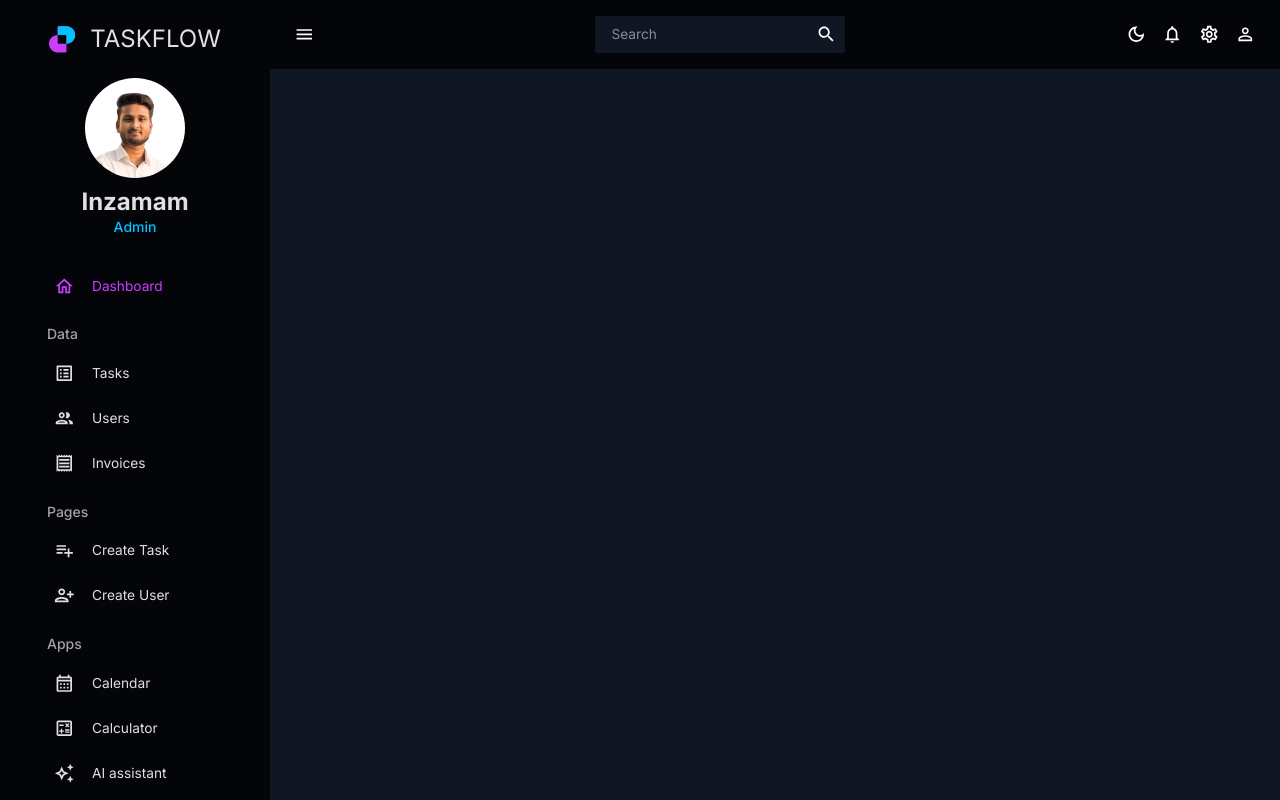
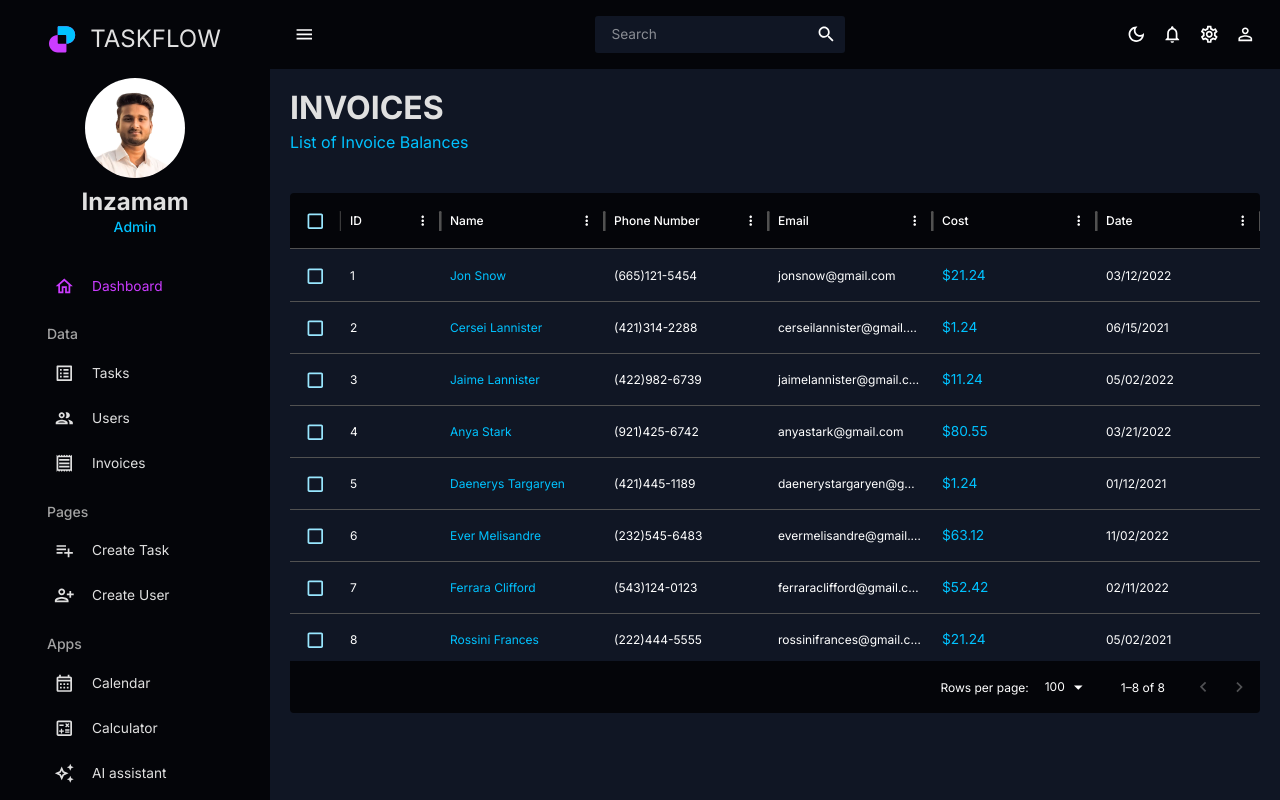
Before and after one commit to Raiyaan-786/Task-Flow, a React (Vite) app in the folder frontend/: page /invoices in a window 1280 px wide. Built offline with nearby package versions, Linux system fonts and the light colour scheme.

Commit message:
Invoices page done

```diff
--- a/frontend/src/App.jsx
+++ b/frontend/src/App.jsx
@@ -7,6 +7,7 @@ import Sidebar from './pages/global/Sidebar'
 import Topbar from './pages/global/Topbar'
 import Tasks from './pages/tasks'
 import Users from './pages/users'
+import Invoices from './pages/invoices';
 
 
 function App() {
@@ -23,6 +24,7 @@ function App() {
               <Routes>
                 <Route path='/' element={<Tasks/>}/>
                 <Route path='/users' element={<Users/>}/>
+                <Route path='/invoices' element={<Invoices/>}/>
 
               </Routes>
             </main>
--- a/frontend/src/data/mockData.js
+++ b/frontend/src/data/mockData.js
@@ -80,3 +80,69 @@ export const mockDataUsers=[
     "access": "manager"
     }
     ]
+    export const mockDataInvoices = [
+        {
+          id: 1,
+          name: "Jon Snow",
+          email: "jonsnow@gmail.com",
+          cost: "21.24",
+          phone: "(665)121-5454",
+          date: "03/12/2022",
+        },
+        {
+          id: 2,
+          name: "Cersei Lannister",
+          email: "cerseilannister@gmail.com",
+          cost: "1.24",
+          phone: "(421)314-2288",
+          date: "06/15/2021",
+        },
+        {
+          id: 3,
+          name: "Jaime Lannister",
+          email: "jaimelannister@gmail.com",
+          cost: "11.24",
+          phone: "(422)982-6739",
+          date: "05/02/2022",
+        },
+        {
+          id: 4,
+          name: "Anya Stark",
+          email: "anyastark@gmail.com",
+          cost: "80.55",
+          phone: "(921)425-6742",
+          date: "03/21/2022",
+        },
+        {
+          id: 5,
+          name: "Daenerys Targaryen",
+          email: "daenerystargaryen@gmail.com",
+          cost: "1.24",
+          phone: "(421)445-1189",
+          date: "01/12/2021",
+        },
+        {
+          id: 6,
+          name: "Ever Melisandre",
+          email: "evermelisandre@gmail.com",
+          cost: "63.12",
+          phone: "(232)545-6483",
+          date: "11/02/2022",
+        },
+        {
+          id: 7,
+          name: "Ferrara Clifford",
+          email: "ferraraclifford@gmail.com",
+          cost: "52.42",
+          phone: "(543)124-0123",
+          date: "02/11/2022",
+        },
+        {
+          id: 8,
+          name: "Rossini Frances",
+          email: "rossinifrances@gmail.com",
+          cost: "21.24",
+          phone: "(222)444-5555",
+          date: "05/02/2021",
+        },
+      ];
--- /dev/null
+++ b/frontend/src/pages/invoices/index.jsx
@@ -0,0 +1,83 @@
+import { Box, Typography, useTheme } from "@mui/material";
+import { DataGrid } from "@mui/x-data-grid";
+import { tokens } from "../../theme";
+import { mockDataInvoices } from "../../data/mockData";
+import Header from "../../components/Header";
+
+const Invoices = () => {
+  const theme = useTheme();
+  const colors = tokens(theme.palette.mode);
+  const columns = [
+    { field: "id", headerName: "ID" },
+    {
+      field: "name",
+      headerName: "Name",
+      flex: 1,
+      cellClassName: "name-column--cell",
+    },
+    {
+      field: "phone",
+      headerName: "Phone Number",
+      flex: 1,
+    },
+    {
+      field: "email",
+      headerName: "Email",
+      flex: 1,
+    },
+    {
+      field: "cost",
+      headerName: "Cost",
+      flex: 1,
+      renderCell: (params) => (
+        <Typography color={colors.teal[500]} component={'span'} >
+          ${params.row.cost}
+        </Typography>
+      ),
+    },
+    {
+      field: "date",
+      headerName: "Date",
+      flex: 1,
+    },
+  ];
+
+  return (
+    <Box m="20px">
+      <Header title="INVOICES" subtitle="List of Invoice Balances" />
+      <Box
+        m="40px 0 0 0"
+        height="65vh"
+        sx={{
+          "& .MuiDataGrid-root": {
+            border: "none",
+          },
+          "& .MuiDataGrid-cell": {
+            borderBottom: "none",
+          },
+          "& .name-column--cell": {
+            color: colors.teal[500],
+          },
+          "& .MuiDataGrid-columnHeader": {
+            backgroundColor: colors.primary[900],
+            borderBottom: "none",
+          },
+          "& .MuiDataGrid-virtualScroller": {
+            backgroundColor: colors.primary[600],
+          },
+          "& .MuiDataGrid-footerContainer": {
+            borderTop: "none",
+            backgroundColor: colors.primary[900],
+          },
+          "& .MuiCheckbox-root": {
+            color: `${colors.teal[200]} !important`,
+          },
+        }}
+      >
+        <DataGrid checkboxSelection rows={mockDataInvoices} columns={columns} scrollbarSize={0}/>
+      </Box>
+    </Box>
+  );
+};
+
+export default Invoices;
```
